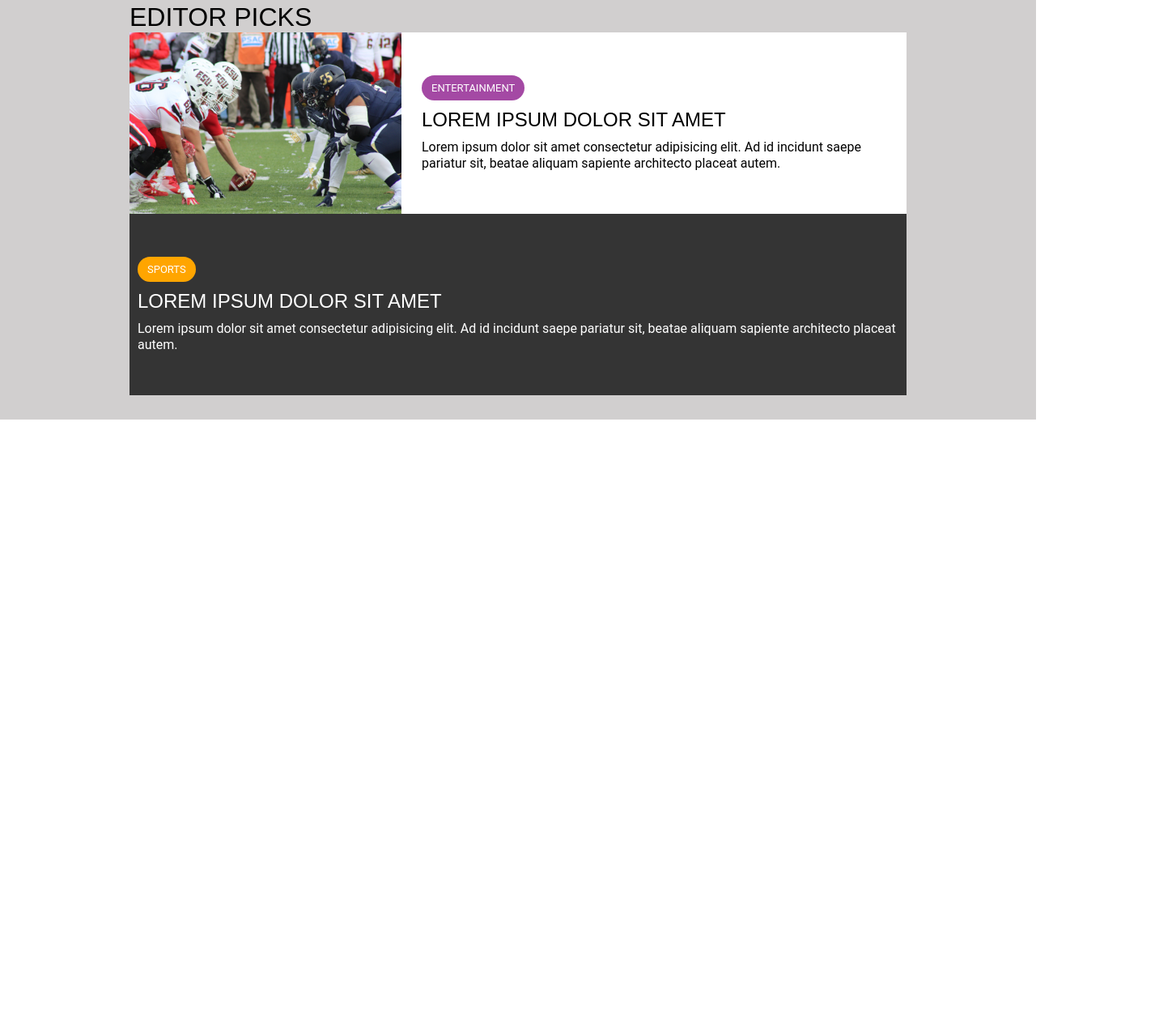
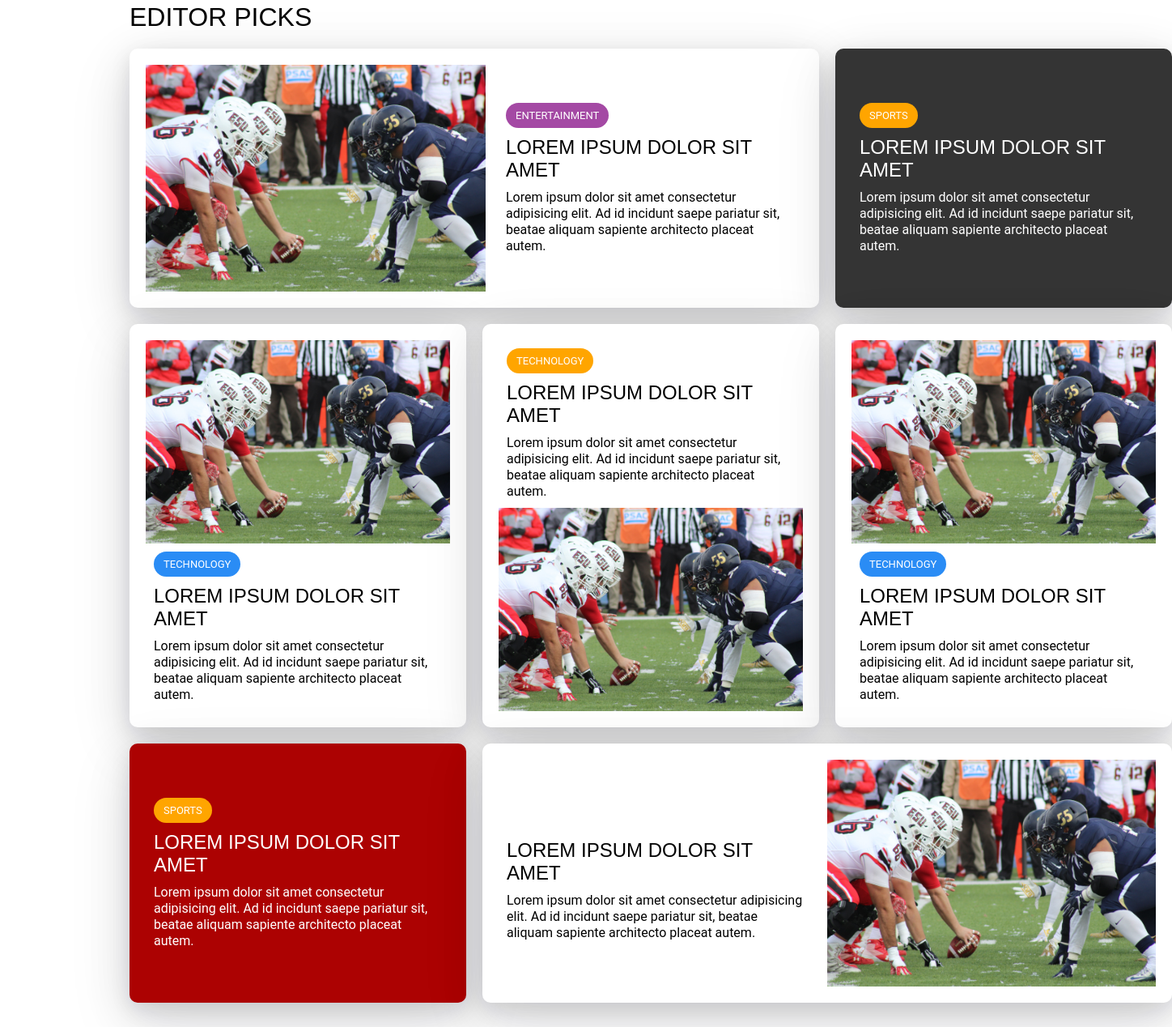
Before and after one commit to JawwadAhmadDev/Web-Development-Assignments, a plain HTML site: page assignment6-grid/index.html in a window 1280 px wide. Shown: the part 621-1889 px from the top of the page at 81% size, 1448 px wide, since content can reach past the window. Before the commit the page ends 1139 px from the top, so only its background shows below. Drawn offline with Linux system fonts and the light colour scheme.

Commit message:
editor pick section completed

```diff
--- a/assignment6-grid/index.html
+++ b/assignment6-grid/index.html
@@ -56,17 +56,63 @@
                 <div class="grid-item item1">
                     <img src="assignment/featured.jpg" alt="">
                     <div class="grid-item-content">
-                            <div class="tag" >ENTERTAINMENT</div>
+                        <div class="tag">ENTERTAINMENT</div>
                         <h2>Lorem ipsum dolor sit amet</h2>
-                            <P id="h2">Lorem ipsum dolor sit amet consectetur adipisicing elit. Ad id incidunt saepe pariatur sit, beatae aliquam sapiente architecto placeat autem.</P>
+                        <P id="h2">Lorem ipsum dolor sit amet consectetur adipisicing elit. Ad id incidunt saepe
+                            pariatur sit, beatae aliquam sapiente architecto placeat autem.</P>
                     </div>
                 </div>
                 <div class="grid-item item2">
                     <div class="grid-item-content">
-                            <div class="tag" >SPORTS</div>
+                        <div class="tag">SPORTS</div>
                         <h2>Lorem ipsum dolor sit amet</h2>
-                            <P id="h2">Lorem ipsum dolor sit amet consectetur adipisicing elit. Ad id incidunt saepe pariatur sit, beatae aliquam sapiente architecto placeat autem.</P>
+                        <P id="h2">Lorem ipsum dolor sit amet consectetur adipisicing elit. Ad id incidunt saepe
+                            pariatur sit, beatae aliquam sapiente architecto placeat autem.</P>
                     </div>
+                </div>
+                <div class="grid-item item3">
+                    <img src="assignment/featured.jpg" alt="">
+                    <div class="grid-item-content">
+                        <div class="tag">TECHNOLOGY</div>
+                        <h2>Lorem ipsum dolor sit amet</h2>
+                        <P id="h2">Lorem ipsum dolor sit amet consectetur adipisicing elit. Ad id incidunt saepe
+                            pariatur sit, beatae aliquam sapiente architecto placeat autem.</P>
+                    </div>
+                </div>
+                <div class="grid-item item4">
+                    <div class="grid-item-content">
+                        <div class="tag">TECHNOLOGY</div>
+                        <h2>Lorem ipsum dolor sit amet</h2>
+                        <P id="h2">Lorem ipsum dolor sit amet consectetur adipisicing elit. Ad id incidunt saepe
+                            pariatur sit, beatae aliquam sapiente architecto placeat autem.</P>
+                    </div>
+                    <img src="assignment/featured.jpg" alt="">
+                </div>
+                <div class="grid-item item5">
+                    <img src="assignment/featured.jpg" alt="">
+                    <div class="grid-item-content">
+                        <div class="tag">TECHNOLOGY</div>
+                        <h2>Lorem ipsum dolor sit amet</h2>
+                        <P id="h2">Lorem ipsum dolor sit amet consectetur adipisicing elit. Ad id incidunt saepe
+                            pariatur sit, beatae aliquam sapiente architecto placeat autem.</P>
+                    </div>
+                </div>
+                <div class="grid-item item6">
+                    <div class="grid-item-content">
+                        <div class="tag">SPORTS</div>
+                        <h2>Lorem ipsum dolor sit amet</h2>
+                        <P id="h2">Lorem ipsum dolor sit amet consectetur adipisicing elit. Ad id incidunt saepe
+                            pariatur sit, beatae aliquam sapiente architecto placeat autem.</P>
+                    </div>
+                </div>
+                <div class="grid-item item7">
+                    <div class="grid-item-content">
+                        <div class="tag">ENTERTAINMENT</div>
+                        <h2>Lorem ipsum dolor sit amet</h2>
+                        <P id="h2">Lorem ipsum dolor sit amet consectetur adipisicing elit. Ad id incidunt saepe
+                            pariatur sit, beatae aliquam sapiente architecto placeat autem.</P>
+                    </div>
+                    <img src="assignment/featured.jpg" alt="">
                 </div>
             </div>
         </div>
--- a/assignment6-grid/style.css
+++ b/assignment6-grid/style.css
@@ -111,7 +111,7 @@ nav .nav-menu ul li a:hover {
 
 /* Editor Picks Section */
 #editor-pick {
-  background-color: rgb(209, 207, 207);
+  background-color: rgb(255, 255, 255);
   padding: 30px 0px;
 }
 #editor-pick .container {
@@ -121,28 +121,36 @@ nav .nav-menu ul li a:hover {
 #editor-pick .container h1 {
   font-size: xx-large;
   font-weight: lighter;
+  margin-bottom: 20px;
 }
-/* #editor-pick .grid-container {
+#editor-pick .grid-container {
   display: grid;
-  grid-template-columns: auto auto;
+  grid-template-columns: auto auto auto;
   grid-gap: 20px;
-  background-color: white;
-} */
+  /* background-color: white; */
+}
+#editor-pick .grid-container .item1 {
+  grid-column-start: 1;
+  grid-column-end: 3;
+}
+#editor-pick .grid-container .item7 {
+  grid-column-start: 2;
+  grid-column-end: 4;
+}
 
 /* Styling for each grid item */
 #editor-pick .container .grid-container .grid-item {
-  height: 28vh;
+  padding: 20px;
+  box-shadow: rgba(17, 17, 26, 0.1) 0px 8px 24px,
+    rgba(17, 17, 26, 0.1) 0px 16px 56px, rgba(17, 17, 26, 0.1) 0px 24px 80px;
+  border-radius: 10px;
+  /* height: 28vh; */
 }
-#editor-pick .container .grid-container .item1 {
-  background-color: white;
-  display: flex;
-  column-gap: 15px;
+#editor-pick .container .grid-container .grid-item img {
+  height: 100%;
 }
 
 /* styling for each grid item content */
-#editor-pick .container .grid-container .item1 img {
-  height: 100%;
-}
 #editor-pick .container .grid-container .grid-item-content {
   height: 100%;
   display: flex;
@@ -169,7 +177,17 @@ nav .nav-menu ul li a:hover {
 }
 
 /* 1st item */
-#editor-pick .container .grid-container .grid-item-content .tag {
+#editor-pick .container .grid-container .item1 {
+  background-color: white;
+  display: flex;
+  column-gap: 15px;
+  height: 40vh;
+}
+
+#editor-pick .container .grid-container .item1 img {
+  height: 100%;
+}
+#editor-pick .item1 .tag {
   background-color: rgb(164, 73, 164);
 }
 
@@ -178,6 +196,80 @@ nav .nav-menu ul li a:hover {
   background-color: rgb(52, 52, 52);
   color: white;
 }
+#editor-pick .container .grid-container .panga {
+  display: grid;
+  grid-template-columns: auto auto auto;
+}
 #editor-pick .container .grid-container .item2 .grid-item-content .tag {
   background-color: orange;
 }
+
+/* 3rd Item */
+#editor-pick .container .grid-container .item3 {
+  width: 52vh;
+  background-color: white;
+  display: flex;
+  flex-direction: column;
+  column-gap: 15px;
+}
+#editor-pick .container .item3 .tag {
+  background-color: rgb(42, 140, 245);
+}
+/* #editor-pick .container .grid-container .item3 img {
+  height: 200px;
+  object-fit: cover;
+} */
+
+/* 4th Item */
+#editor-pick .container .grid-container .item4 {
+  width: 52vh;
+  background-color: white;
+  display: flex;
+  flex-direction: column;
+  column-gap: 15px;
+}
+#editor-pick .container .item4 .tag {
+  background-color: orange;
+}
+/* #editor-pick .container .grid-container .item4 img {
+  height: 200px;
+} */
+
+/* 5th Item */
+#editor-pick .container .grid-container .item5 {
+  width: 52vh;
+  background-color: white;
+  display: flex;
+  flex-direction: column;
+  column-gap: 15px;
+}
+#editor-pick .container .item5 .tag {
+  background-color: rgb(42, 140, 245);
+}
+/* #editor-pick .container .grid-container .item5 img {
+  height: 200px;
+} */
+
+/* 6th item */
+#editor-pick .container .grid-container .item6 {
+  background-color: rgb(172, 2, 2);
+  color: white;
+}
+#editor-pick .container .grid-container .item6 .grid-item-content .tag {
+  background-color: orange;
+}
+
+/* 7th item */
+#editor-pick .container .grid-container .item7 {
+  background-color: white;
+  display: flex;
+  column-gap: 15px;
+  height: 40vh;
+}
+#editor-pick .container .grid-container .item7 img {
+  height: 100%;
+  width: 50%;
+}
+#editor-pick .item1 .tag {
+  background-color: rgb(164, 73, 164);
+}
```
Lines whose indentation alone changed are shown as unchanged.
